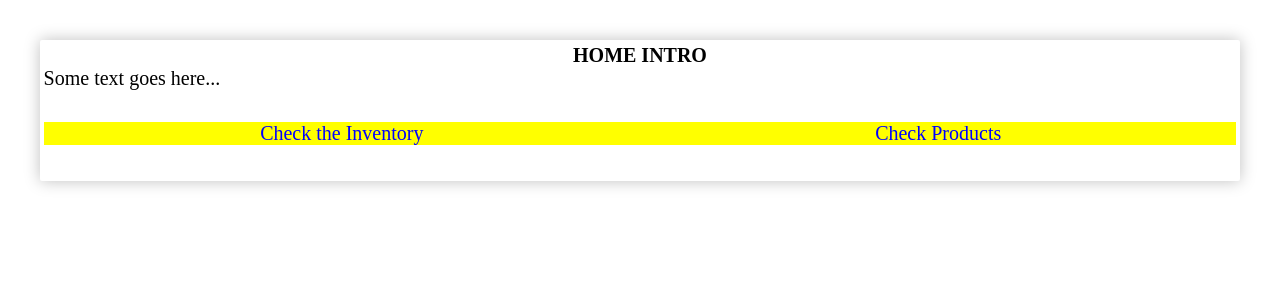
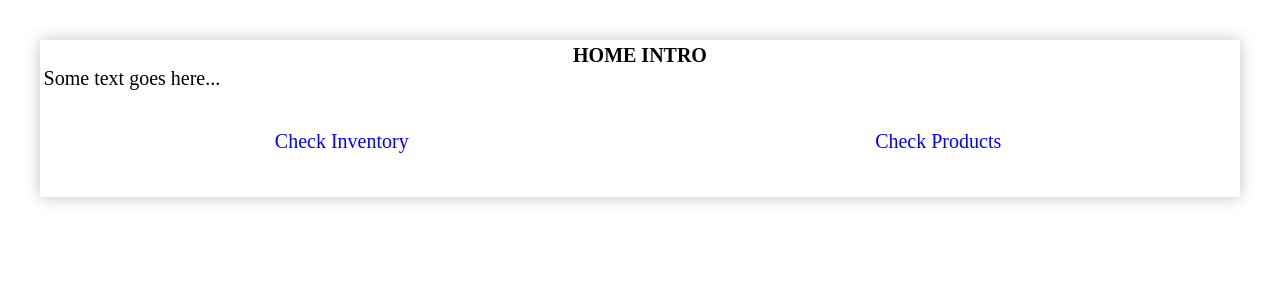
Before and after one commit to OscarGuerreroLopez/inv_front_test, a React (Create React App) app: page / in a window 1280 px wide. Shown: the top 300 px of the page. Built offline with nearby package versions, Linux system fonts and the light colour scheme; what theme-ui would draw is missing.

Commit message:
wip: refactor intro

```diff
--- a/package.json
+++ b/package.json
@@ -1,5 +1,5 @@
 {
-  "name": "front3",
+  "name": "front",
   "version": "0.1.0",
   "private": true,
   "dependencies": {
--- a/src/pages/home/intro.tsx
+++ b/src/pages/home/intro.tsx
@@ -1,10 +1,39 @@
 import React from "react";
-import { Text, Flex, Button } from "rebass";
+import { Text, Flex } from "rebass";
 import { useHistory } from "react-router-dom";
 
 import { CustomCard } from "../../components";
 
 const fontSize = ["1", "2", "2", "3", "3", "4"];
+
+interface ILinkItemsProps {
+  text: string;
+  funct: () => void;
+}
+
+const LinkItems: React.FC<ILinkItemsProps> = ({ text, funct }): JSX.Element => {
+  return (
+    <Flex
+      sx={{
+        width: ["100%", "100%", "50%", "50%", "50%"],
+        justifyContent: "center",
+        marginTop: "2",
+        marginBottom: "2",
+      }}
+    >
+      <Text
+        sx={{
+          fontSize,
+          color: "blue",
+          cursor: "pointer",
+        }}
+        onClick={(): void => funct()}
+      >
+        {text}
+      </Text>
+    </Flex>
+  );
+};
 
 export const Intro = (): JSX.Element => {
   const history = useHistory();
@@ -44,42 +73,9 @@ export const Intro = (): JSX.Element => {
         flexWrap="wrap"
         marginBottom="4"
         marginTop="4"
-        backgroundColor="yellow"
       >
-        <Flex
-          sx={{
-            width: ["100%", "100%", "50%", "50%", "50%"],
-            justifyContent: "center",
-          }}
-        >
-          <Text
-            sx={{
-              fontSize,
-              color: "blue",
-              cursor: "pointer",
-            }}
-            onClick={(): void => clickedInventory()}
-          >
-            Check the Inventory
-          </Text>
-        </Flex>
-        <Flex
-          sx={{
-            width: ["100%", "100%", "50%", "50%", "50%"],
-            justifyContent: "center",
-          }}
-        >
-          <Text
-            sx={{
-              fontSize,
-              color: "blue",
-              cursor: "pointer",
-            }}
-            onClick={(): void => clickedProducts()}
-          >
-            Check Products
-          </Text>
-        </Flex>
+        <LinkItems text="Check Inventory" funct={clickedInventory} />
+        <LinkItems text=" Check Products" funct={clickedProducts} />
       </Flex>
     </CustomCard>
   );
```
Also changed, not shown: .eslintrc.json.
